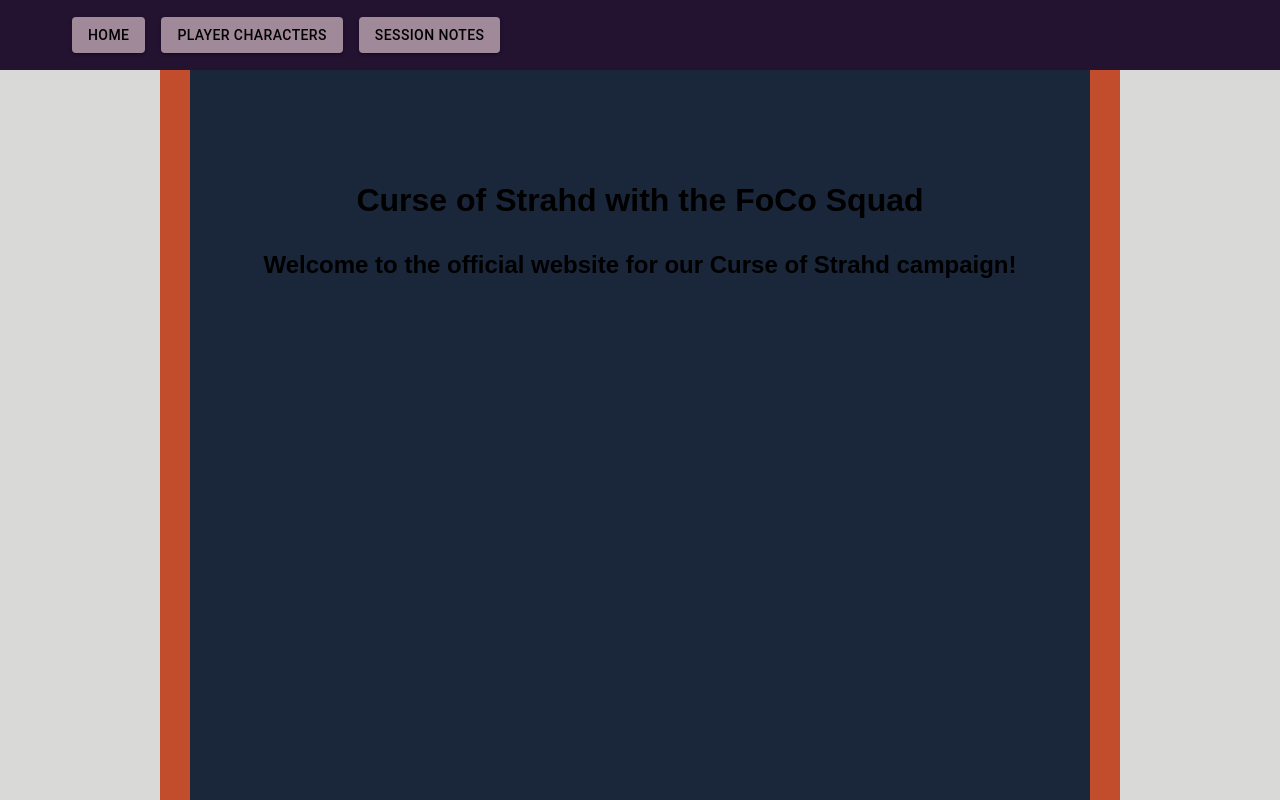
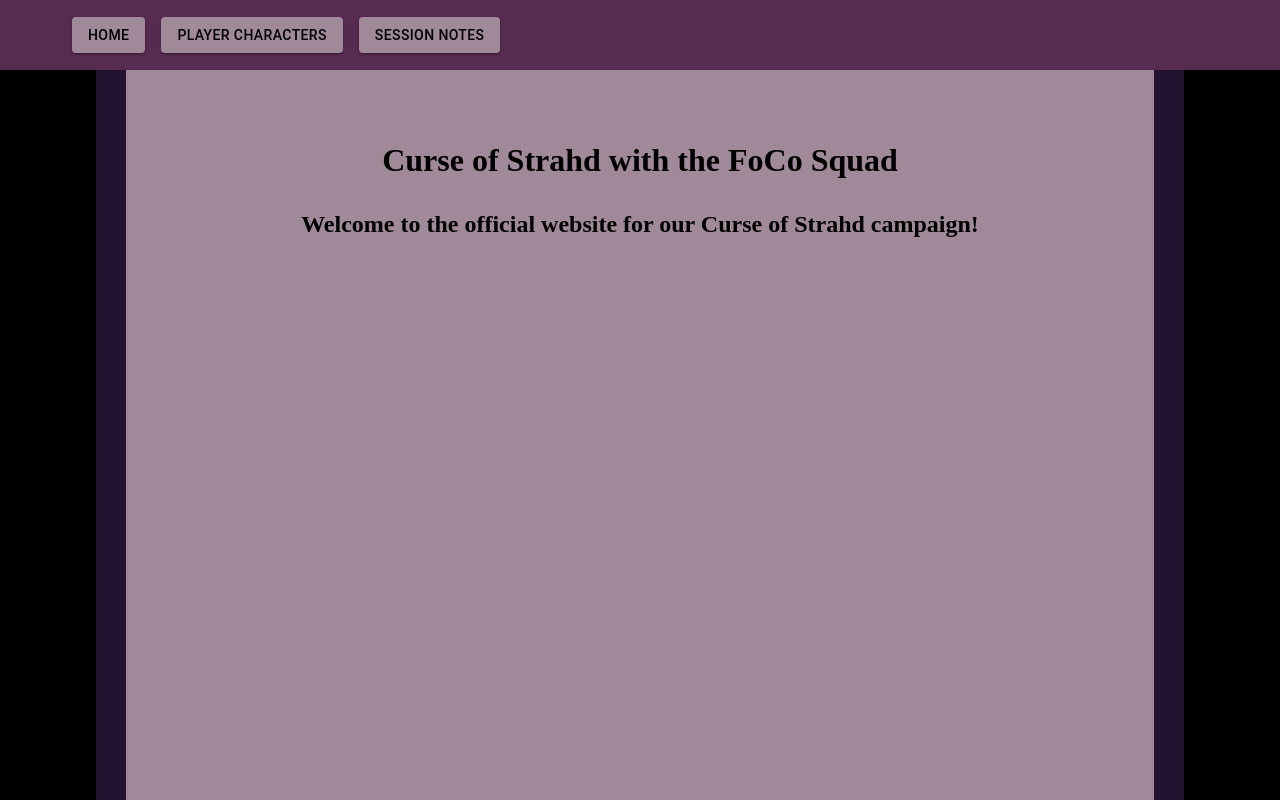
Before and after one commit to TateRedding/CoSWtFS, a React app: page / in a window 1280 px wide. Built offline with nearby package versions, Linux system fonts and the light colour scheme.

Commit message:
added themeing to App component

```diff
--- a/client/app.js
+++ b/client/app.js
@@ -1,12 +1,13 @@
 import React from 'react';
 import { HashRouter, Routes, Route } from 'react-router-dom';
 import { createRoot } from 'react-dom/client';
-import { createTheme } from "@mui/material/styles";
+import { createTheme, ThemeProvider } from "@mui/material/styles";
 import Header from './components/Header';
 import Home from './components/Home';
 import PCDirectory from "./components/PCDirectory";
 import SessionNotesDirectory from "./components/SessionNotesDirectory";
 import CharacterSheet from './components/CharacterSheet';
+import Box from "@mui/material/Box";
 
 const App = () => {
 
@@ -31,17 +32,32 @@
     });
 
     return (
-        <>
+        <ThemeProvider theme={theme}>
+            <Box
+                sx={{ backgroundColor: "black.main" }} >
                 <Header theme={theme} />
-            <main>
+                <Box
+                    sx={{
+                        mt: "70px",
+                        mr: "auto",
+                        ml: "auto",
+                        pt: 5,
+                        width: "85vw",
+                        minHeight: "calc(100vh - 70px)",
+                        backgroundColor: "tertiary.main",
+                        borderLeft: 30,
+                        borderRight: 30,
+                        borderColor: "primary.main"
+                    }}>
                     <Routes>
-                    <Route path="/" element = {<Home />} />
+                        <Route path="/" element={<Home />} />
                         <Route path="/players" element={<PCDirectory />} />
                         <Route path="/players/:name" element={<CharacterSheet />} />
                         <Route path="/session-notes" element={<SessionNotesDirectory />} />
                     </Routes>
-            </main>
-        </>
+                </Box>
+            </Box>
+        </ThemeProvider>
     )
 };
 
--- a/client/components/Header.js
+++ b/client/components/Header.js
@@ -18,7 +18,7 @@
                     pl: "5vw",
                     display: "flex",
                     alignItems: "center",
-                    backgroundColor: "primary.main",
+                    backgroundColor: "secondary.main",
                     "& .MuiButton-root": {
                         ml: 1,
                         mr: 1
--- a/public/style.css
+++ b/public/style.css
@@ -8,20 +8,14 @@
     background-color: #d9dad7;
 }
 
-main {
-    margin: 70px auto 0 auto;
-    min-height: calc(100vh - 70px);
-    padding-top: 5em;
-}
-
-#root {
+/* #root {
     font-family: Arial, Helvetica, sans-serif;
     width: 75vw;
     margin: 0 auto;
     background-color:  #1a2639;
     border-left: 30px solid #c24d2c;
     border-right: 30px solid #c24d2c;
-}
+} */
 
 ul {
     list-style-position: inside;
```
Lines whose indentation alone changed are shown as unchanged.
